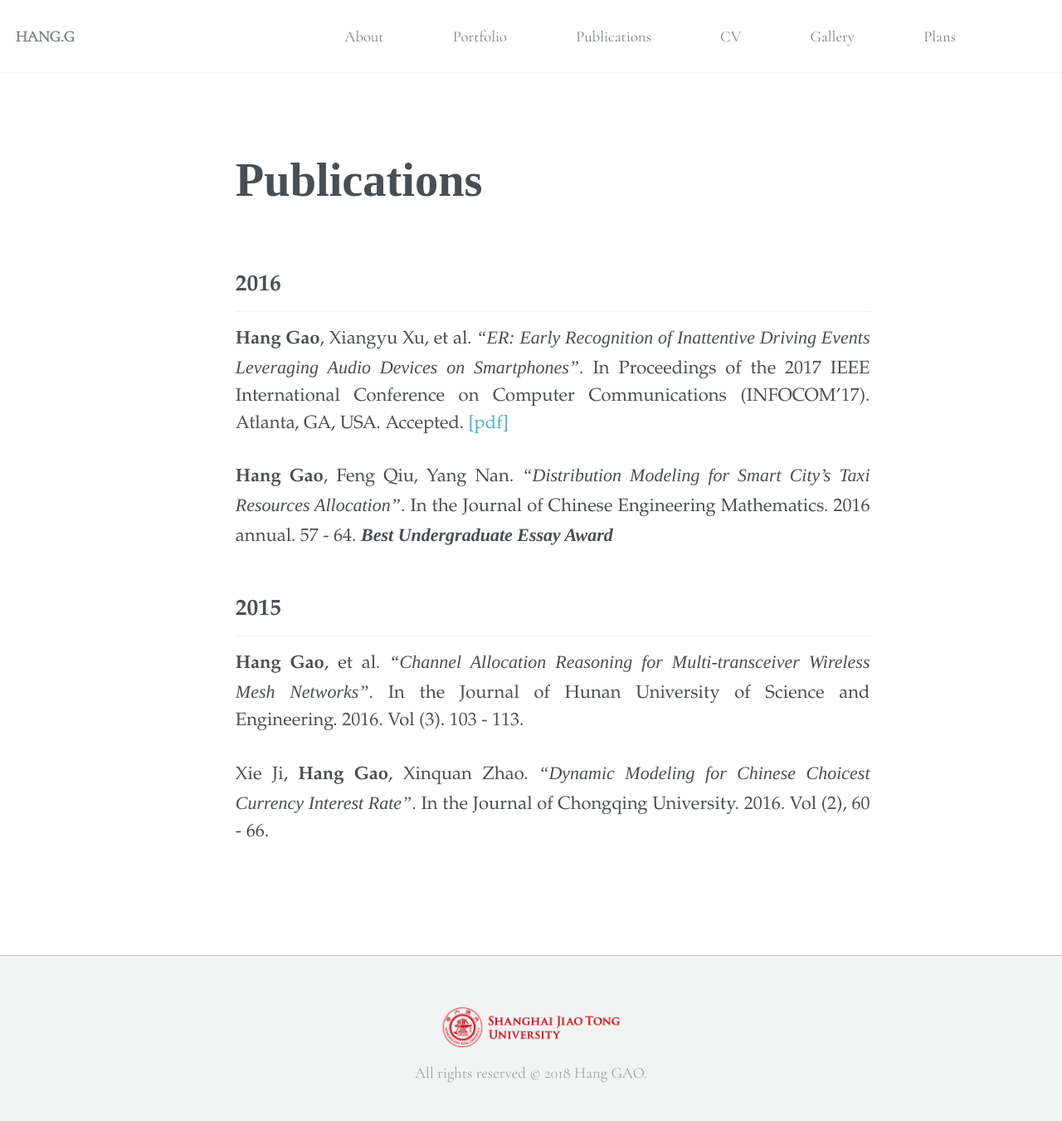
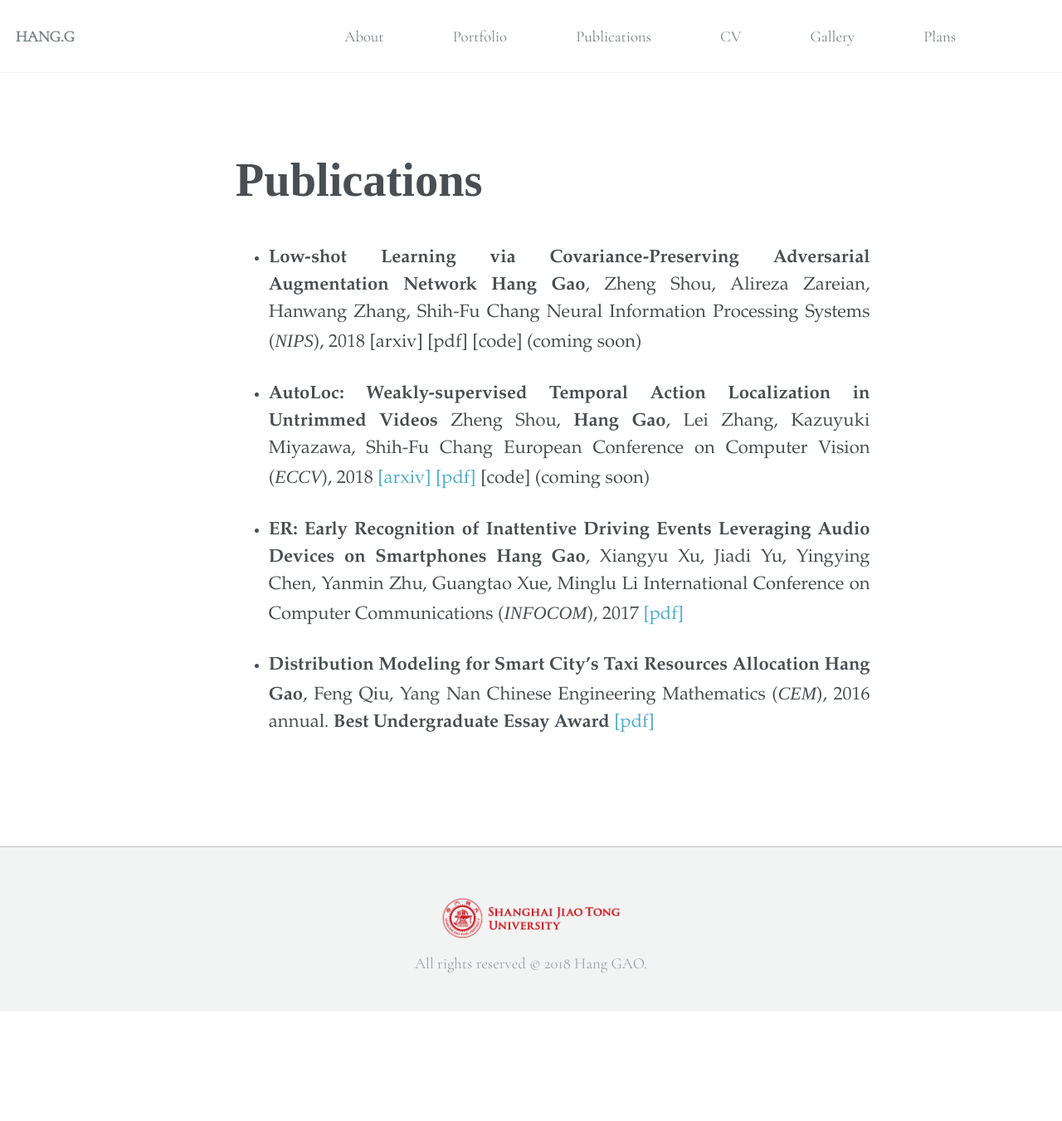
Before and after one commit to weizhixiang-workspace/cullengao.github.io, a Jekyll site: the page built from _pages/publications.md, in a window 1280 px wide. Shown: the whole page at 83% size. Built offline with Jekyll 4.4.1, drawn with Linux system fonts in a browser that asks for light colours; some web fonts are replaced; after the commit the page ends 1219 px from its top, so only the background shows below that.

Commit message:
Adding two recent paper

```diff
--- a/_pages/publications.md
+++ b/_pages/publications.md
@@ -7,14 +7,25 @@ author_profile: false
 permalink: /publications/
 ---
 
-<h2 style="font-family:Palatino">2016</h2>
++ **Low-shot Learning via Covariance-Preserving Adversarial Augmentation Network**
+**Hang Gao**, Zheng Shou, Alireza Zareian, Hanwang Zhang, Shih-Fu Chang
+Neural Information Processing Systems (*NIPS*), 2018
+[arxiv] [pdf] [code] (coming soon)
 
-**Hang Gao**, Xiangyu Xu, et al. *“ER: Early Recognition of Inattentive Driving Events Leveraging Audio Devices on Smartphones”*. In Proceedings of the 2017 IEEE International Conference on Computer Communications (INFOCOM'17). Atlanta, GA, USA. Accepted. [[pdf]](../docs/INFOCOM_ER.pdf)
 
-**Hang Gao**, Feng Qiu, Yang Nan. *“Distribution Modeling for Smart City’s Taxi Resources Allocation”*. In the Journal of Chinese Engineering Mathematics. 2016 annual. 57 - 64. ***Best Undergraduate Essay Award***
++ **AutoLoc: Weakly-supervised Temporal Action Localization in Untrimmed Videos**
+Zheng Shou, **Hang Gao**, Lei Zhang, Kazuyuki Miyazawa, Shih-Fu Chang
+European Conference on Computer Vision (*ECCV*), 2018
+[[arxiv]](https://arxiv.org/abs/1807.08333) [[pdf]](https://arxiv.org/pdf/1807.08333.pdf) [code] (coming soon)
 
-<h2 style="font-family:Palatino">2015</h2>
 
-**Hang Gao**, et al. *“Channel Allocation Reasoning for Multi-transceiver Wireless Mesh Networks”*. In the Journal of Hunan University of Science and Engineering. 2016. Vol (3). 103 - 113.
++ **ER: Early Recognition of Inattentive Driving Events Leveraging Audio Devices on Smartphones**
+**Hang Gao**, Xiangyu Xu, Jiadi Yu, Yingying Chen, Yanmin Zhu, Guangtao Xue, Minglu Li
+International Conference on Computer Communications (*INFOCOM*), 2017
+[[pdf]](../docs/er-infocom17.pdf)
 
-Xie Ji, **Hang Gao**, Xinquan Zhao. *“Dynamic Modeling for Chinese Choicest Currency Interest Rate”*. In the Journal of Chongqing University. 2016. Vol (2), 60 - 66.
+
++ **Distribution Modeling for Smart City’s Taxi Resources Allocation**
+**Hang Gao**, Feng Qiu, Yang Nan
+Chinese Engineering Mathematics (*CEM*), 2016 annual. **Best Undergraduate Essay Award**
+[[pdf]](../docs/dist-model-cem16.pdf)
```
Also changed, not shown: 4 other files.
